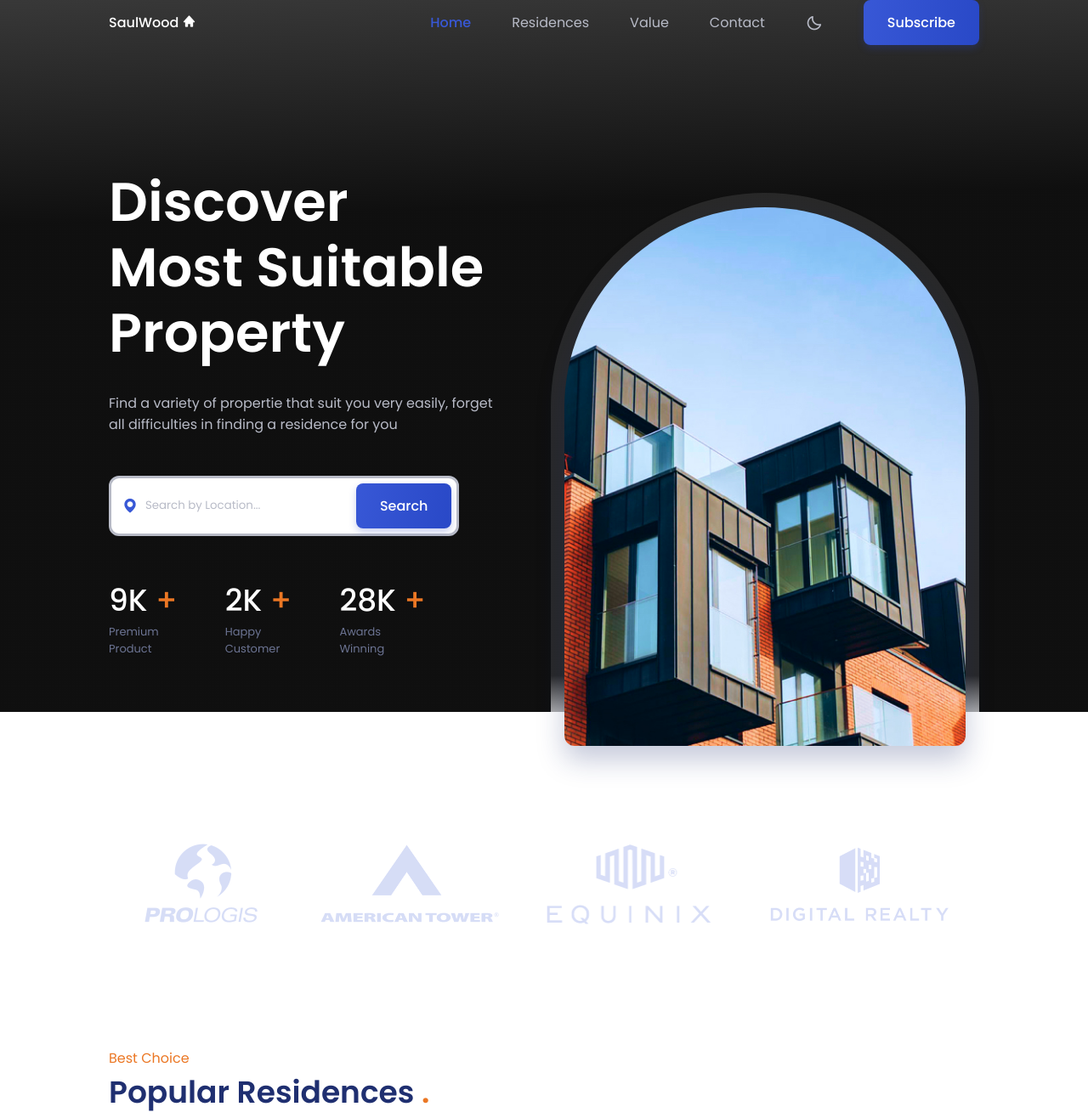
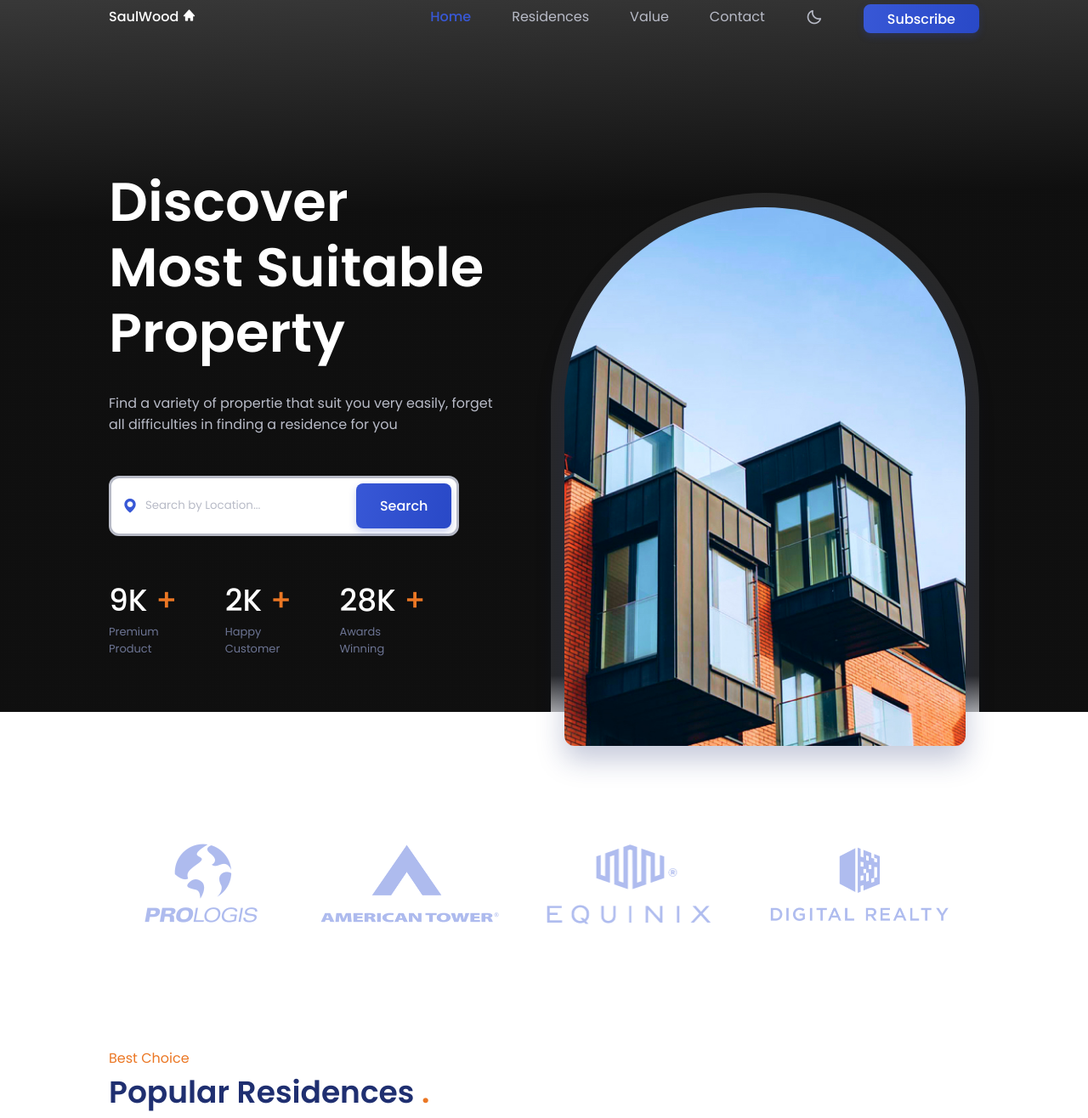
Before and after one commit to shubhammjha22/Real-Estate, a plain HTML site: page index.html in a window 1280 px wide. Shown: the top 1316 px of the page at 85% size. Drawn offline with nearby package versions, Linux system fonts and the light colour scheme.

Commit message:
Update styles.css
Fixed Subscribe button size
Fixed the opacity of logos sectoin

```diff
--- a/assets/css/styles.css
+++ b/assets/css/styles.css
@@ -513,13 +513,13 @@ button {
 .logos__img img
 {
   height: 60px;
-  opacity: .2;
+  opacity: .4;
   transition: .3s;
 
 }
 .logos__img img:hover
 {
-  opacity: .6;
+  opacity: .8;
 }
 
 
@@ -1314,6 +1314,9 @@ button {
   .nav__button
   {
     display: inline-block;
+     padding-top: .3rem;
+    padding-bottom: .3rem;
+    margin-top: .3rem;
 
   }
 
```
